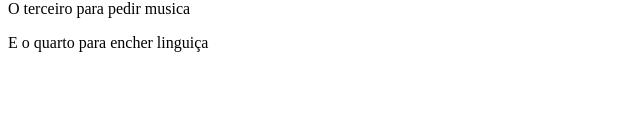
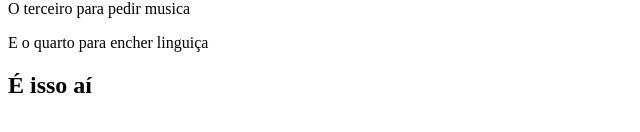
Before and after one commit to TheRenanBruno/Teste-de-git, a plain HTML site: page index.html in a window 1280 px wide. Shown: the part 148-280 px from the top of the page, without its empty margins (0-640 px from the left). Drawn offline with Linux system fonts and the light colour scheme.

Commit message:
Criando h2

```diff
--- a/index.html
+++ b/index.html
@@ -12,5 +12,7 @@
     	<p>O segundo obviamente em seguida</p>
     	<p>O terceiro para pedir musica </p>
     	<p>E o quarto para encher linguiça</p>
+
+		<h2> É isso aí</h2>
 </body>
 </html>
```
